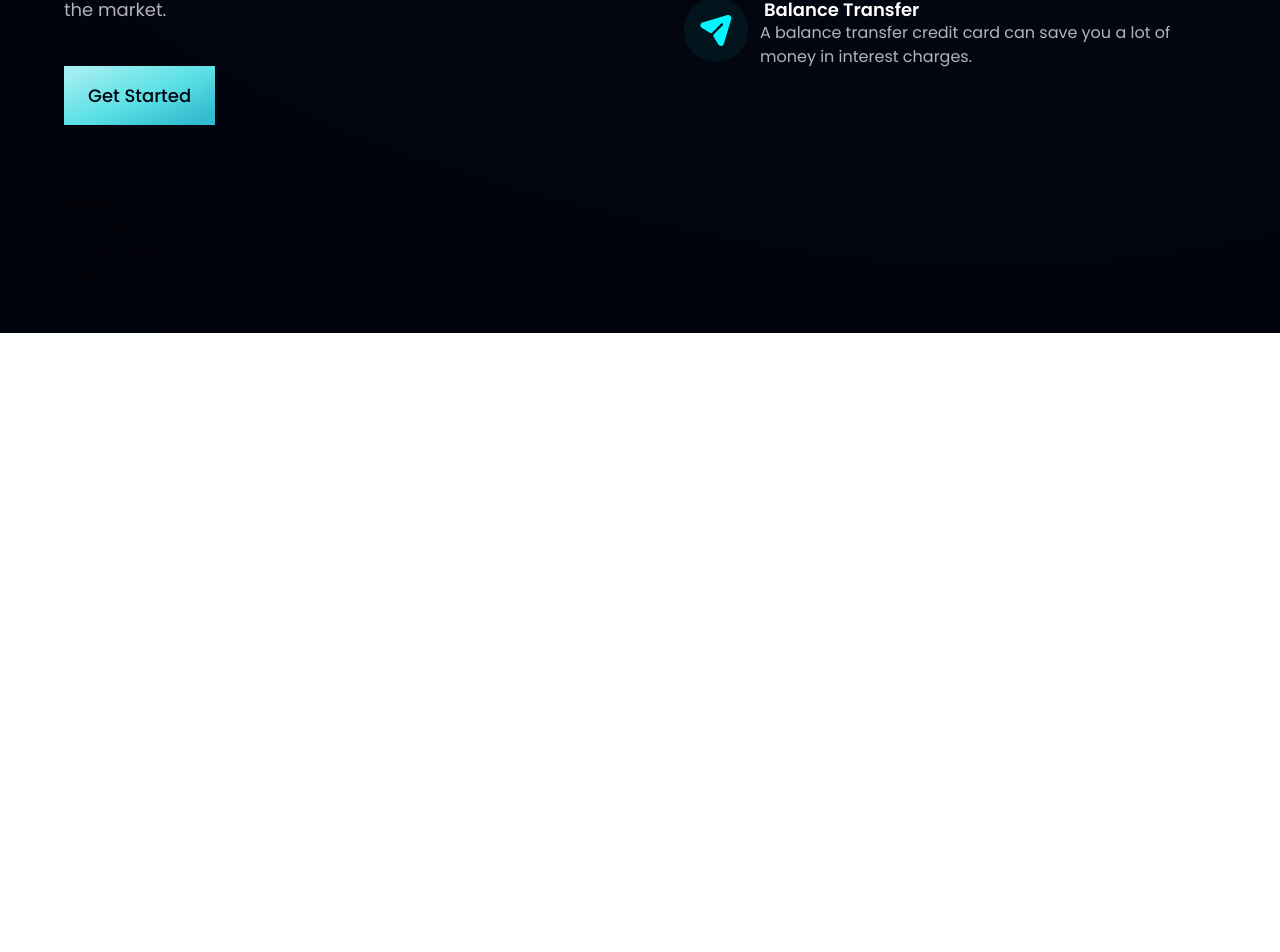
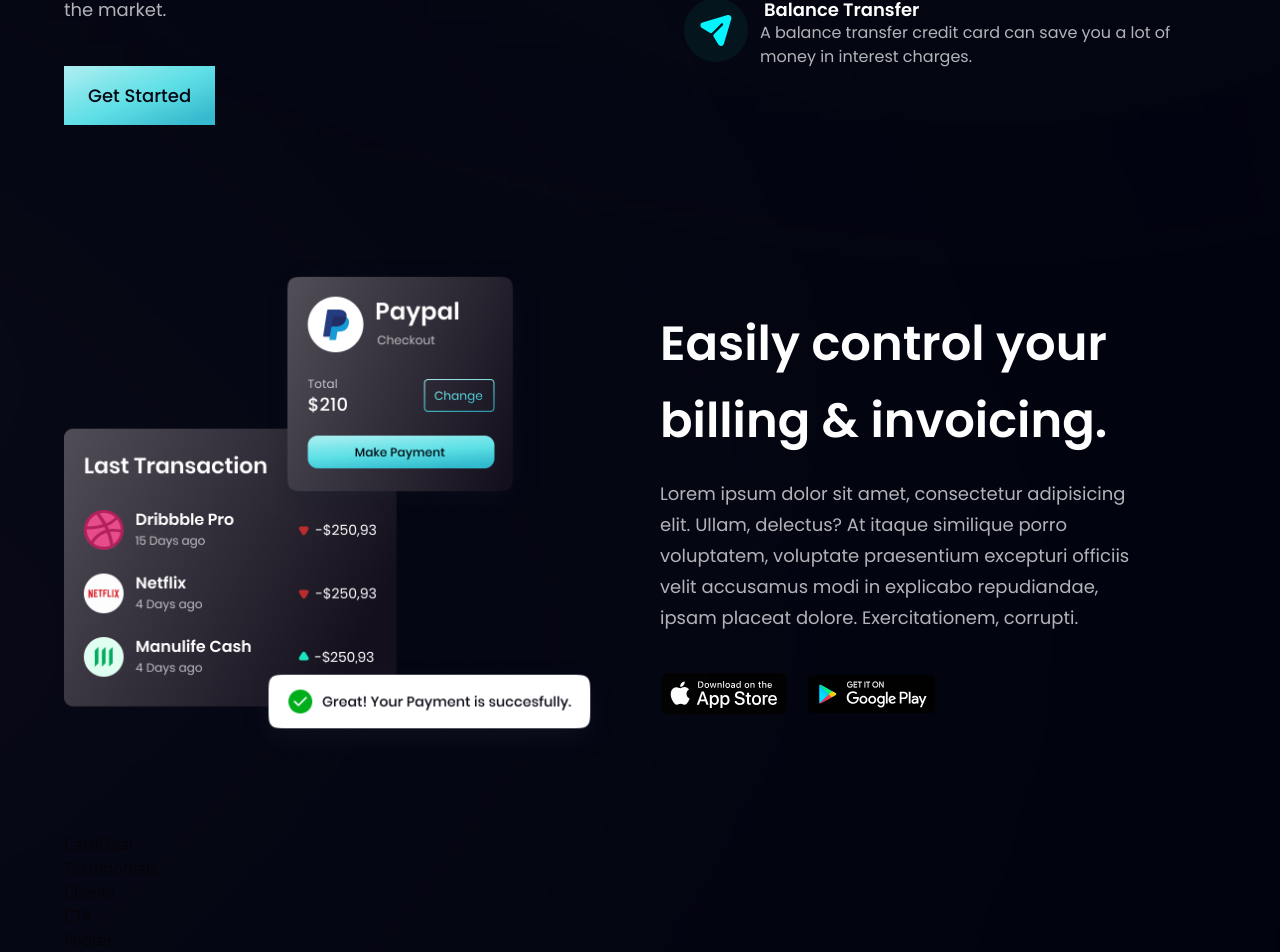
Before and after one commit to seansangpark/bank_modern_app, a React (Vite) app in the folder bank_modern_app/: page / in a window 1280 px wide. Shown: the part 1356-2308 px from the top of the page. Before the commit the page ends 1689 px from the top, so only its background shows below. Built offline with nearby package versions, Linux system fonts and the light colour scheme.

Commit message:
billing section complete

```diff
--- a/bank_modern_app/src/components/Billing.jsx
+++ b/bank_modern_app/src/components/Billing.jsx
@@ -1,7 +1,47 @@
-import React from 'react';
+import { apple, bill, google } from '../assets';
+import styles, { layout } from '../style';
 
-const Billing = () => {
-  return <div>Billing</div>;
-};
+const Billing = () => (
+  <section
+    id='product'
+    className={layout.sectionReverse}
+  >
+    <div className={layout.sectionImgReverse}>
+      <img
+        src={bill}
+        alt='billing'
+        className='w-[100%] h-[100%] relative z-[5]'
+      />
+      <div className='absolute z-[3] -left-1/2 top-0 w-[50%] h-[50%] rounded-full white__gradient' />
+      <div className='absolute z-[0] -left-1/2 bottom-0 w-[50%] h-[50%] rounded-full pink__gradient' />
+    </div>
+
+    <div className={layout.sectionInfo}>
+      <h2 className={styles.heading2}>
+        Easily control your <br className='sm:block hidden' />
+        billing & invoicing.
+      </h2>
+      <p className={`${styles.paragraph} max-w-[470px] mt-5`}>
+        Lorem ipsum dolor sit amet, consectetur adipisicing elit. Ullam,
+        delectus? At itaque similique porro voluptatem, voluptate praesentium
+        excepturi officiis velit accusamus modi in explicabo repudiandae, ipsam
+        placeat dolore. Exercitationem, corrupti.
+      </p>
+
+      <div className='flex flex-row flex-wrap sm:mt-10 mt-6'>
+        <img
+          src={apple}
+          alt='apple_store'
+          className='w-[128px] h-[42px] object-contain mr-5 cursor-pointer'
+        />
+        <img
+          src={google}
+          alt='google_play'
+          className='w-[128px] h-[42px] object-contain cursor-pointer'
+        />
+      </div>
+    </div>
+  </section>
+);
 
 export default Billing;
```
